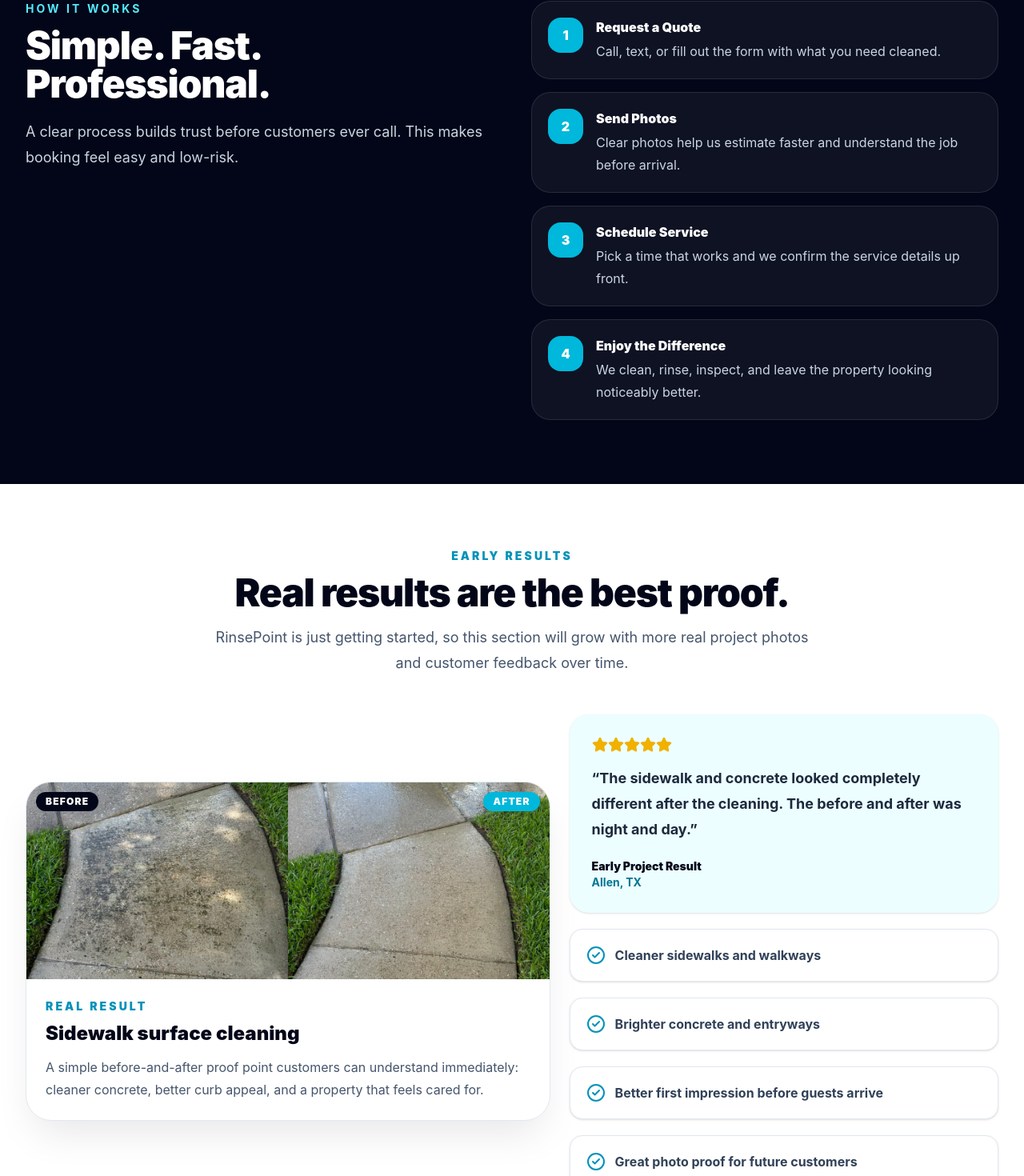
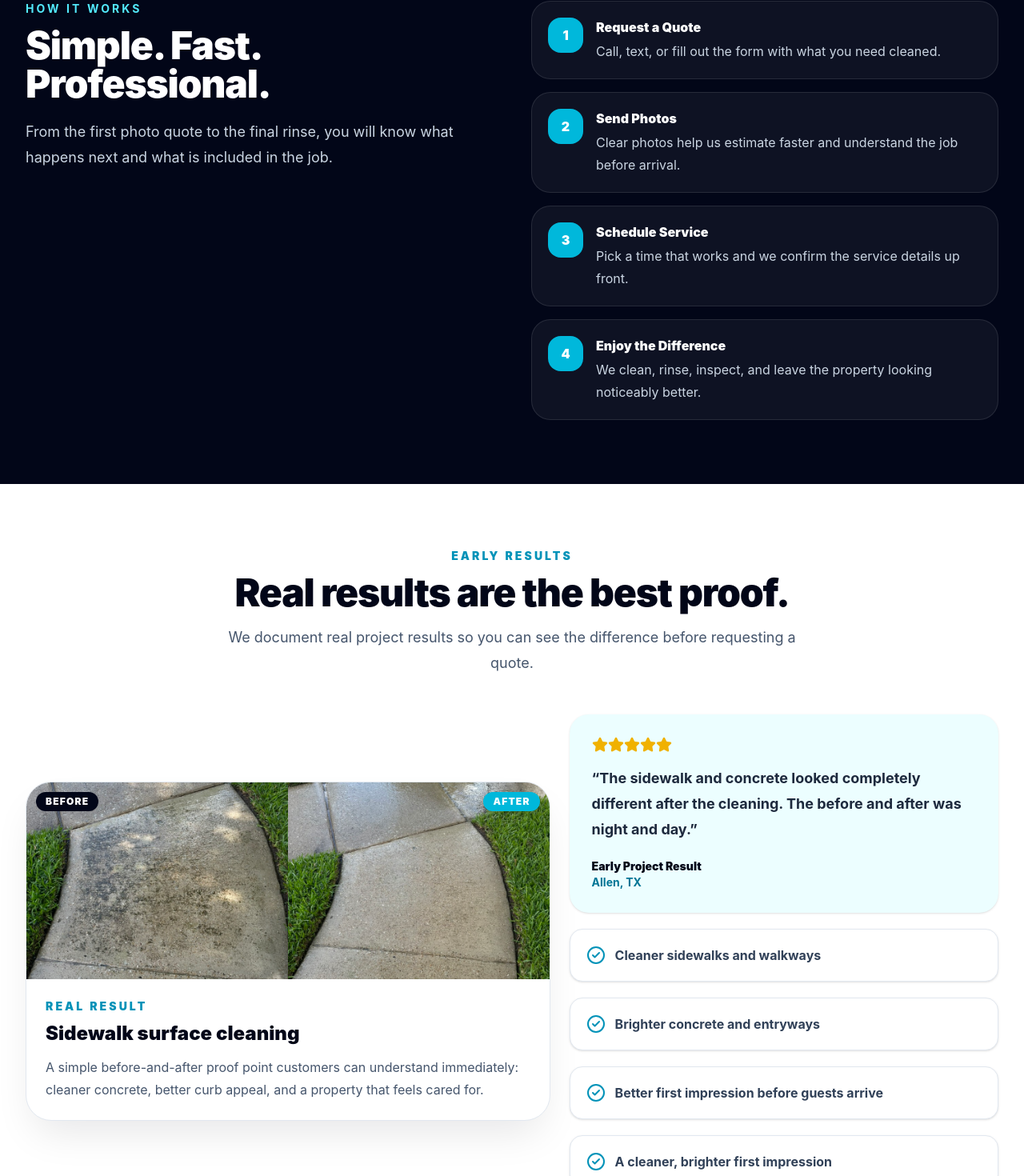
Before and after one commit to JEIII82/curblift-website, a React (Vite) app: page / in a window 1280 px wide. Shown: the part 3356-4826 px from the top of the page at 80% size. Built offline with nearby package versions, Linux system fonts and the light colour scheme.

Commit message:
Refine customer-facing site copy

```diff
--- a/src/App.jsx
+++ b/src/App.jsx
@@ -130,7 +130,7 @@ const faqs = [
   },
   {
     q: "Are you insured?",
-    a: "RinsePoint is not advertising full insurance coverage yet, but we are working toward a professional business setup. Contact us for current service availability, job details, and booking information before scheduling.",
+    a: "Insurance coverage is currently being finalized. Contact us before booking if you need current coverage details for your property or project.",
   },
   {
     q: "What areas do you serve?",
@@ -716,8 +716,8 @@ export default function PowerWashingWebsite() {
                 Simple. Fast. Professional.
               </h2>
               <p className="mt-5 max-w-xl text-lg leading-8 text-slate-300">
-                A clear process builds trust before customers ever call. This
-                makes booking feel easy and low-risk.
+                From the first photo quote to the final rinse, you will know
+                what happens next and what is included in the job.
               </p>
             </div>
             <div className="grid gap-4">
@@ -745,7 +745,7 @@ export default function PowerWashingWebsite() {
           <SectionHeader
             eyebrow="Early Results"
             title="Real results are the best proof."
-            text="RinsePoint is just getting started, so this section will grow with more real project photos and customer feedback over time."
+            text="We document real project results so you can see the difference before requesting a quote."
           />
           <div className="mx-auto grid max-w-7xl gap-6 lg:grid-cols-[1.1fr_0.9fr] lg:items-center">
             <BeforeAfterCard />
@@ -776,7 +776,7 @@ export default function PowerWashingWebsite() {
                 "Cleaner sidewalks and walkways",
                 "Brighter concrete and entryways",
                 "Better first impression before guests arrive",
-                "Great photo proof for future customers",
+                "A cleaner, brighter first impression",
               ].map((item) => (
                 <div
                   key={item}
```
